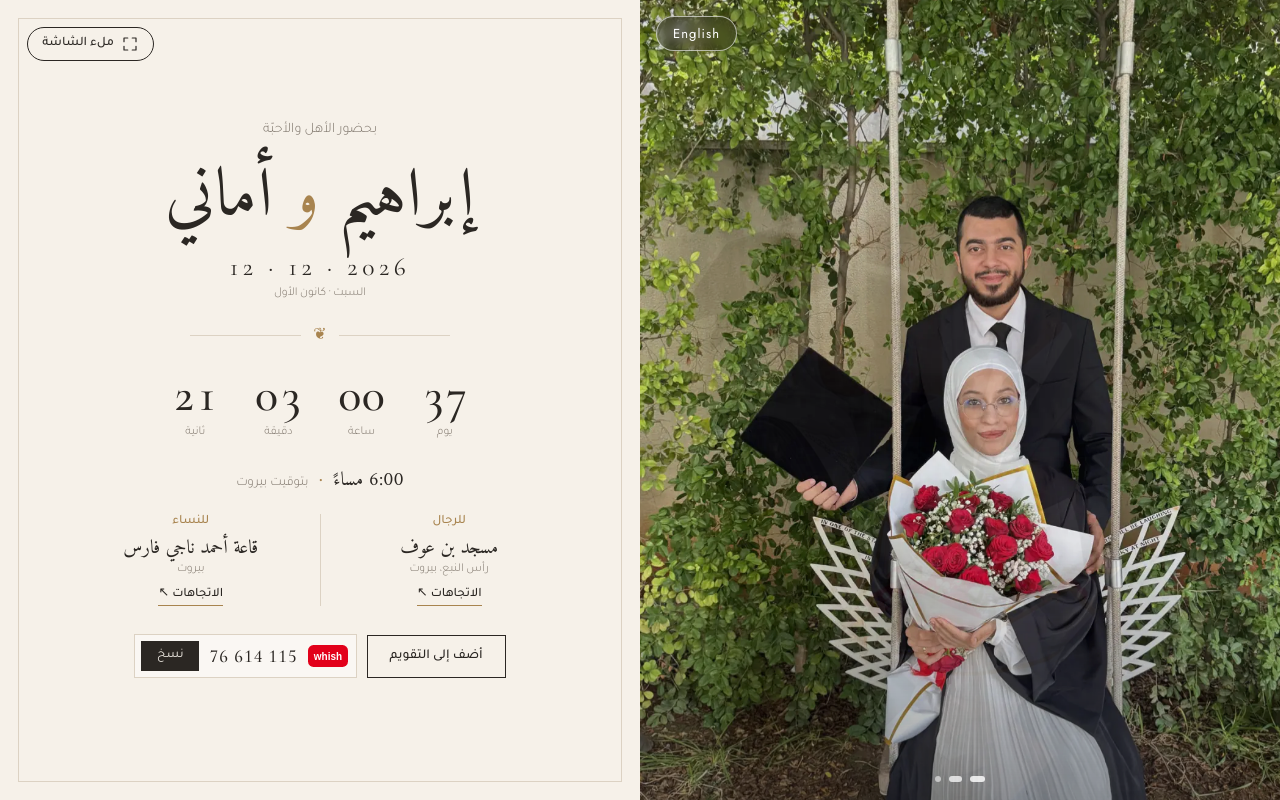
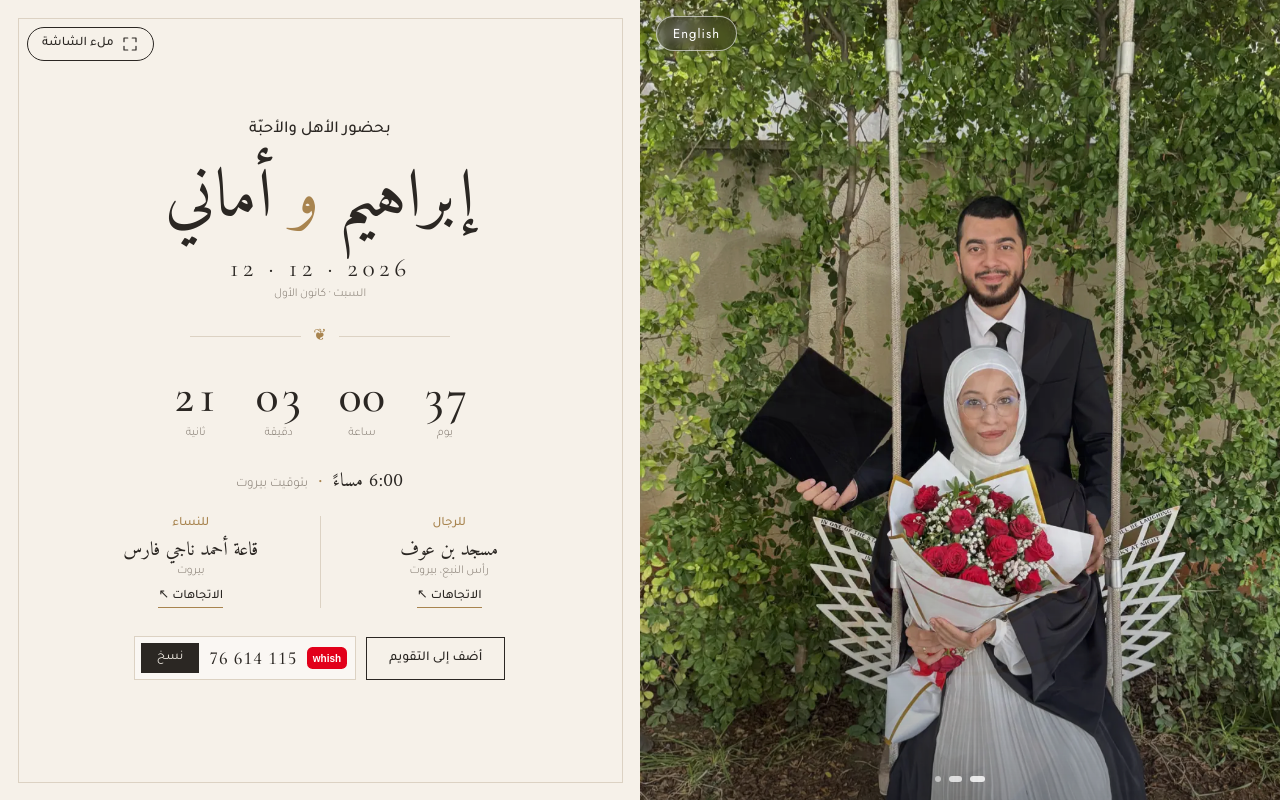
Before and after one commit to devibrahimhussein/marriage, a plain HTML site: page index.html in a window 1280 px wide. Drawn offline with nearby package versions, Linux system fonts and the light colour scheme.

Commit message:
Smoother opening animation (opacity/transform only); clearer first line
Co-Authored-By: Claude Opus 5.5 <noreply@anthropic.com>

```diff
--- a/index.html
+++ b/index.html
@@ -106,9 +106,9 @@
     pointer-events: none;
   }
   .eyebrow {
-    font-size: clamp(10px, 1.4vh, 12px);
-    letter-spacing: .32em; text-transform: uppercase;
-    color: var(--muted);
+    font-size: clamp(11px, 1.6vh, 13px); font-weight: 500;
+    letter-spacing: .28em; text-transform: uppercase;
+    color: var(--ink);
   }
   .names {
     font-family: var(--serif); font-weight: 400;
@@ -211,40 +211,32 @@
 
   .married { font-family: var(--serif); font-style: italic; font-size: clamp(26px, 5vh, 44px); color: var(--gold); }
 
-  /* ---------- Opening animation ---------- */
-  :root { --ease-soft: cubic-bezier(.22, .61, .36, 1); }
-  /* everything in the card rises in, in sequence */
-  .card > * { opacity: 0; transform: translateY(12px); animation: rise 1s var(--ease-soft) forwards; }
-  /* 1. frame draws in from the centre */
-  .card::before { animation: frame-in 1.4s var(--ease-soft) both; }
-  /* 2. small line above the names: soft blur-in (no letter-spacing: it breaks Arabic joins) */
-  .card > .eyebrow { filter: blur(6px); animation: name-in 1.2s var(--ease-soft) .35s forwards; }
-  /* 3. names: each one comes out of a soft blur, then the gold "&" */
+  /* ---------- Opening animation ----------
+     Only opacity + transform (GPU-composited) so it stays smooth on phones. */
+  :root { --ease-out: cubic-bezier(.16, 1, .3, 1); }
+  .card > * { opacity: 0; transform: translate3d(0, 14px, 0);
+    animation: rise 1.3s var(--ease-out) forwards; will-change: opacity, transform; }
+  .card::before { opacity: 0; transform: scale(.97); animation: frame-in 1.6s var(--ease-out) .1s forwards; }
+  .card > .eyebrow { animation-delay: .25s; }
+  /* names: groom, then bride, then the gold "&" settles in between */
   .card > .names { opacity: 1; transform: none; animation: none; }
-  .names > span { display: inline-block; opacity: 0; filter: blur(10px); transform: translateY(18px) scale(.96);
-    animation: name-in 1.4s var(--ease-soft) forwards; }
-  .names > span:nth-child(1) { animation-delay: .7s; }
-  .names > span:nth-child(3) { animation-delay: 1s; }
-  .names > span.amp { transform: scale(.4) rotate(-12deg); filter: blur(4px);
-    animation: amp-in 1.1s cubic-bezier(.34, 1.56, .64, 1) 1.5s forwards; }
-  /* 4. date spreads into place, then the rest follows */
-  .card > .date { transform: none; animation: track-in 1.4s var(--ease-soft) 1.85s forwards; }
-  .card > .date-sub { animation-delay: 2.15s; }
-  .card > .rule { animation-delay: 2.3s; }
-  .rule::before, .rule::after { transform: scaleX(0); animation: grow 1.2s var(--ease-soft) 2.4s forwards; }
-  .card > #countdownWrap { animation-delay: 2.45s; }
-  .card > .when-line { animation-delay: 2.6s; }
-  .card > .details { animation-delay: 2.75s; }
-  .card > .actions { animation-delay: 2.9s; }
-  .card > .expand-btn, .card > .lang-btn { transform: none; animation: fade 1s ease 3s forwards; }
+  .names > span { display: inline-block; opacity: 0; transform: translate3d(0, 18px, 0);
+    animation: rise 1.4s var(--ease-out) forwards; will-change: opacity, transform; }
+  .names > span:nth-child(1) { animation-delay: .5s; }
+  .names > span:nth-child(3) { animation-delay: .7s; }
+  .names > span.amp { transform: scale(.7); animation: amp-in 1.4s var(--ease-out) 1s forwards; }
+  .card > .date { animation-delay: 1.2s; }
+  .card > .date-sub { animation-delay: 1.35s; }
+  .card > .rule { animation-delay: 1.45s; }
+  .card > #countdownWrap { animation-delay: 1.55s; }
+  .card > .when-line { animation-delay: 1.7s; }
+  .card > .details { animation-delay: 1.85s; }
+  .card > .actions { animation-delay: 2s; }
+  .card > .expand-btn, .card > .lang-btn { transform: none; animation: fade 1s ease 2.2s forwards; }
   @keyframes rise { to { opacity: 1; transform: none; } }
   @keyframes fade { to { opacity: 1; } }
-  @keyframes frame-in { from { opacity: 0; clip-path: inset(50% 50%); } 30% { opacity: 1; } to { opacity: 1; clip-path: inset(0 0); } }
-  @keyframes track-in { from { opacity: 0; letter-spacing: .6em; filter: blur(4px); } to { opacity: 1; filter: none; } }
-  @keyframes name-in { to { opacity: 1; filter: none; transform: none; } }
-  @keyframes amp-in { 60% { opacity: 1; filter: none; text-shadow: 0 0 18px rgba(168,132,79,.55); }
-    to { opacity: 1; filter: none; transform: none; text-shadow: none; } }
-  @keyframes grow { to { transform: none; } }
+  @keyframes frame-in { to { opacity: 1; transform: none; } }
+  @keyframes amp-in { to { opacity: 1; transform: none; } }
 
   /* ---------- Language switch ---------- */
   .lang-btn {
@@ -270,7 +262,7 @@
   html[dir="rtl"] .btn, html[dir="rtl"] .date-sub {
     letter-spacing: 0; text-transform: none;
   }
-  html[dir="rtl"] .eyebrow { font-size: clamp(13px, 1.8vh, 15px); }
+  html[dir="rtl"] .eyebrow { font-size: clamp(15px, 2.1vh, 18px); color: var(--ink); font-weight: 500; }
   html[dir="rtl"] .lbl { font-size: clamp(11px, 1.5vh, 13px); }
   html[dir="rtl"] .detail h3 { font-size: clamp(12px, 1.6vh, 14px); }
   html[dir="rtl"] .map-link { letter-spacing: 0; text-transform: none; font-size: clamp(12px, 1.6vh, 14px); font-weight: 500; }
@@ -346,8 +338,8 @@
 
   @media (prefers-reduced-motion: reduce) {
     .slide { transition: opacity .6s; transform: none !important; }
-    .card > *, .names > span, .names > span.amp, .card::before, .rule::before, .rule::after {
-      animation: none !important; opacity: 1 !important; transform: none !important; filter: none !important; }
+    .card > *, .names > span, .names > span.amp, .card::before {
+      animation: none !important; opacity: 1 !important; transform: none !important; }
   }
 </style>
 </head>
```
